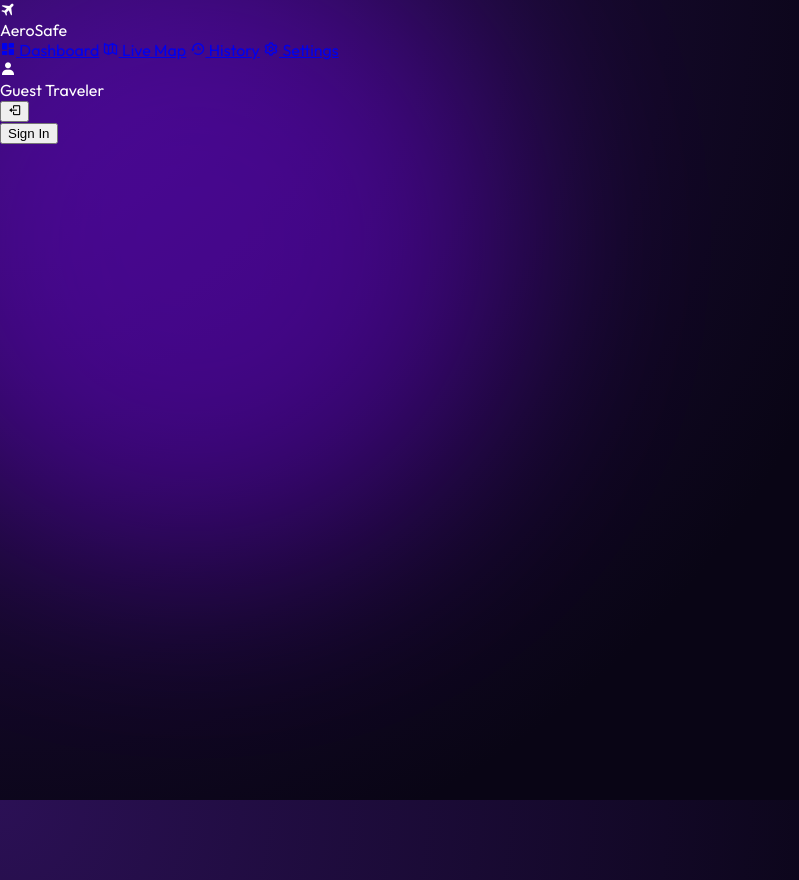
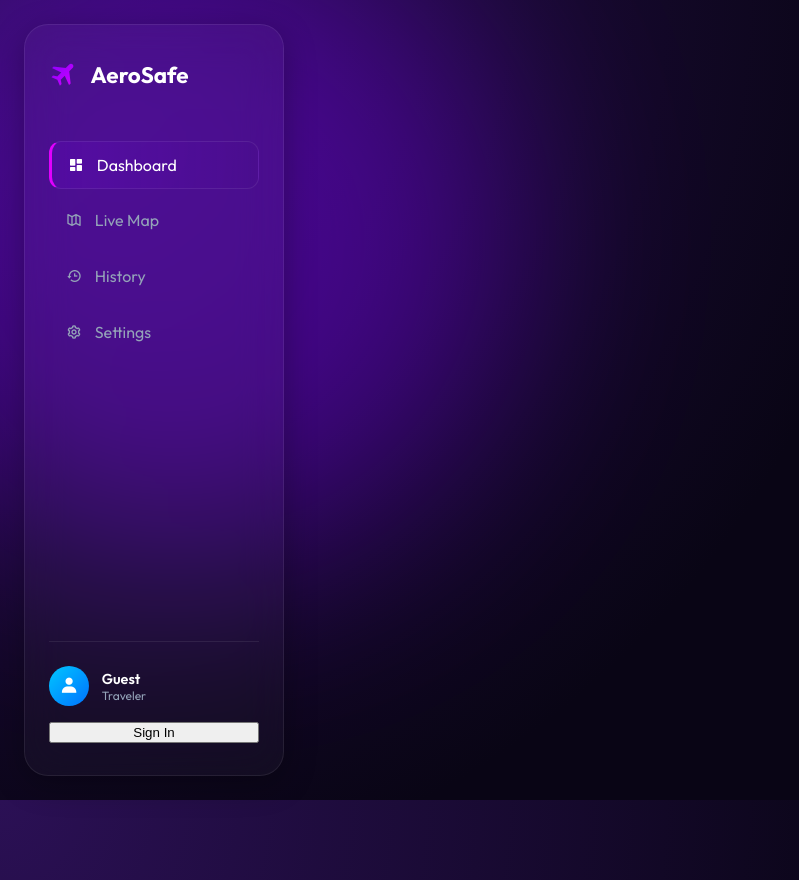
Before and after one commit to KestroyStephan/Predictive-Travel-Safety-Dashboard, a plain HTML site: page client/index.html in a window 1280 px wide. Shown: the top 880 px of the page, without its empty margins (0-799 px from the left). Drawn offline with nearby package versions, Linux system fonts and the light colour scheme.

Commit message:
feat(ui): enhance sidebar layout and styles for improved user experience

```diff
--- a/client/styles.css
+++ b/client/styles.css
@@ -22,3 +22,32 @@ body {
 .ambient-glow { position: absolute; border-radius: 50%; filter: blur(100px); z-index: -1; opacity: 0.4; }
 .glow-1 { top: -10%; left: -10%; width: 50vw; height: 50vw; background: #7F00FF; }
 .glow-2 { bottom: -10%; right: -10%; width: 40vw; height: 40vw; background: #00C6FF; }
+
+/* LAYOUT */
+.layout-container { display: grid; grid-template-columns: 260px 1fr; height: 100vh; padding: 1.5rem; gap: 1.5rem; }
+
+/* SIDEBAR */
+.glass-panel {
+  background: var(--glass-surface); backdrop-filter: blur(var(--blur-amt));
+  border: 1px solid var(--glass-border); border-radius: var(--radius-xl);
+  box-shadow: 0 8px 32px 0 rgba(0, 0, 0, 0.3);
+}
+.sidebar { display: flex; flex-direction: column; padding: 2rem 1.5rem; }
+.logo-area { display: flex; align-items: center; gap: 0.8rem; margin-bottom: 3rem; color: #fff; }
+.logo-icon { font-size: 1.8rem; background: var(--gradient-primary); -webkit-background-clip: text; -webkit-text-fill-color: transparent; }
+.logo-text { font-weight: 700; font-size: 1.4rem; }
+.side-nav { display: flex; flex-direction: column; gap: 0.5rem; flex: 1; }
+.nav-item {
+  text-decoration: none; color: var(--text-muted); padding: 0.8rem 1rem;
+  border-radius: var(--radius-md); display: flex; align-items: center; gap: 0.8rem;
+  transition: all 0.3s ease; border: 1px solid transparent;
+}
+.nav-item:hover, .nav-item.active { background: rgba(255, 255, 255, 0); color: #fff; border-color: var(--glass-border); }
+.nav-item.active { border-left: 3px solid #E100FF; background: linear-gradient(90deg, rgba(127,0,255,0.15), transparent); }
+.user-profile { border-top: 1px solid var(--glass-border); padding-top: 1.5rem; margin-bottom: 1rem; display: flex; align-items: center; gap: 0.8rem; }
+.user-avatar { width: 40px; height: 40px; background: var(--gradient-accent); border-radius: 50%; display: flex; align-items: center; justify-content: center; font-size: 1.2rem; }
+.user-info { display: flex; flex-direction: column; }
+.user-name { font-weight: 600; font-size: 0.9rem; }
+.user-role { font-size: 0.75rem; color: var(--text-muted); }
+.hidden { display: none !important; }
+.full-width { width: 100%; }
```
